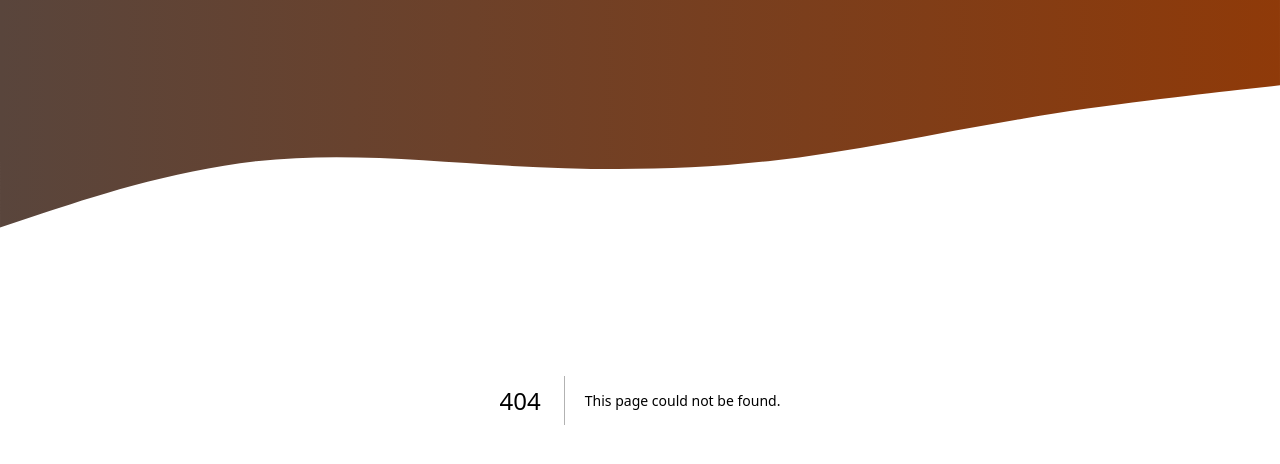
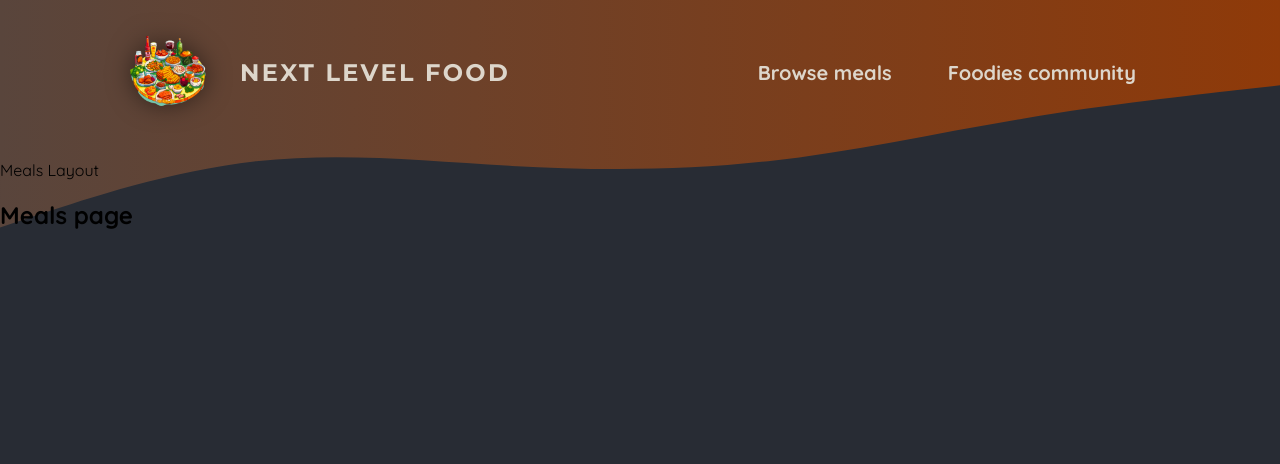
Before and after one commit to lskal/foodies-next-js-project, a Next.js app: page /meals in a window 1280 px wide. Before the commit this address had no page. Shown: the top 464 px of the page. Built offline with nearby package versions, Linux system fonts and the light colour scheme.

Commit message:
feat(01): add css module styling, dynimic roots and navbar

```diff
--- /dev/null
+++ b/app/community/page.js
@@ -0,0 +1 @@
+export default function Community() { return <h2>Communitu page</h2> }
--- /dev/null
+++ b/app/components/main-header.js
@@ -0,0 +1,25 @@
+import Link from "next/link"
+import logoImg from '@/assets/logo.png'
+import classes from './main-header.module.css'
+
+export default function MainHeader() {
+    return (
+        <header className={classes.header}>
+            <Link className={classes.logo} href='/'>
+                <img src={logoImg.src} alt="A place with food" />
+                Next level food
+            </Link>
+
+            <nav className={classes.nav}>
+                <ul>
+                    <li>
+                        <Link href='/meals'>Browse meals</Link>
+                    </li>
+                    <li>
+                        <Link href='/community'>Foodies community</Link>
+                    </li>
+                </ul>
+            </nav>
+        </header>
+    )
+}
--- /dev/null
+++ b/app/components/main-header.module.css
@@ -0,0 +1,67 @@
+.header {
+  display: flex;
+  justify-content: space-between;
+  align-items: center;
+  padding: 2rem 1rem;
+}
+
+@media (min-width: 768px) {
+  .header {
+    padding: 2rem 10%;
+  }
+}
+
+.nav ul {
+  list-style: none;
+  margin: 0;
+  padding: 0;
+  display: flex;
+  gap: 1.5rem;
+  /* font-family: 'Montserrat', sans-serif; */
+  font-size: 1.25rem;
+}
+
+.nav a {
+  text-decoration: none;
+  color: #ddd6cb;
+  font-weight: bold;
+  padding: 0.5rem 1rem;
+  border-radius: 0.5rem;
+}
+
+.nav a:hover,
+.nav a:active {
+  background: linear-gradient(90deg, #ff8a05, #f9b331);
+  background-clip: text;
+  -webkit-background-clip: text;
+  -webkit-text-fill-color: transparent;
+  text-shadow: 0 0 18px rgba(248, 190, 42, 0.8);
+}
+
+.active {
+  background: linear-gradient(90deg, #ff8a05, #f9b331);
+  background-clip: text;
+  -webkit-background-clip: text;
+  -webkit-text-fill-color: transparent;
+}
+
+.logo {
+  display: flex;
+  align-items: center;
+  justify-content: center;
+  gap: 2rem;
+  text-decoration: none;
+  color: #ddd6cb;
+  font-weight: bold;
+  font-family: "Montserrat", sans-serif;
+  letter-spacing: 0.15rem;
+  text-transform: uppercase;
+  font-size: 1.5rem;
+}
+
+.logo img {
+  width: 5rem;
+  height: 5rem;
+  object-fit: contain;
+  filter: drop-shadow(0 0 0.75rem rgba(0, 0, 0, 0.5));
+}
--- a/app/layout.js
+++ b/app/layout.js
@@ -1,4 +1,5 @@
 import './globals.css';
+import MainHeader from './components/main-header';
 
 export const metadata = {
   title: 'NextLevel Food',
@@ -29,7 +30,7 @@ export default function RootLayout({ children }) {
             ></path>
           </svg>
         </div>
-
+        <MainHeader />
         {children}
       </body>
     </html>
--- /dev/null
+++ b/app/meals/layout.js
@@ -0,0 +1,8 @@
+export default function MealsLayout({ children }) {
+    return (
+        <>
+            <p>Meals Layout</p>
+            {children}
+        </>
+    )
+}
--- /dev/null
+++ b/app/meals/page.js
@@ -0,0 +1,3 @@
+export default function Meals() {
+  return <h2>Meals page</h2>;
+}
--- /dev/null
+++ b/app/meals/share/page.js
@@ -0,0 +1 @@
+export default function ShareMealPage() { return <h2>Share Meal</h2> }
--- a/jsconfig.json
+++ b/jsconfig.json
@@ -1,5 +1,6 @@
 {
   "compilerOptions": {
+    "jsx": "react",
     "paths": {
       "@/*": ["./*"]
     }
--- a/package.json
+++ b/package.json
@@ -9,11 +9,13 @@
     "lint": "next lint"
   },
   "dependencies": {
+    "next": "14.0.3",
     "react": "^18",
-    "react-dom": "^18",
-    "next": "14.0.3"
+    "react-dom": "^18"
   },
   "devDependencies": {
+    "@types/node": "22.7.6",
+    "@types/react": "18.3.11",
     "eslint": "^8",
     "eslint-config-next": "14.0.3"
   }
```
Also changed, not shown: app/meals/[mealSlug]/page.js (added, +16 -0 lines), app/page.js (+6 -1 lines), tsconfig.json (added, +34 -0 lines), 2 other files (tests, documents, lock files or other folders).
